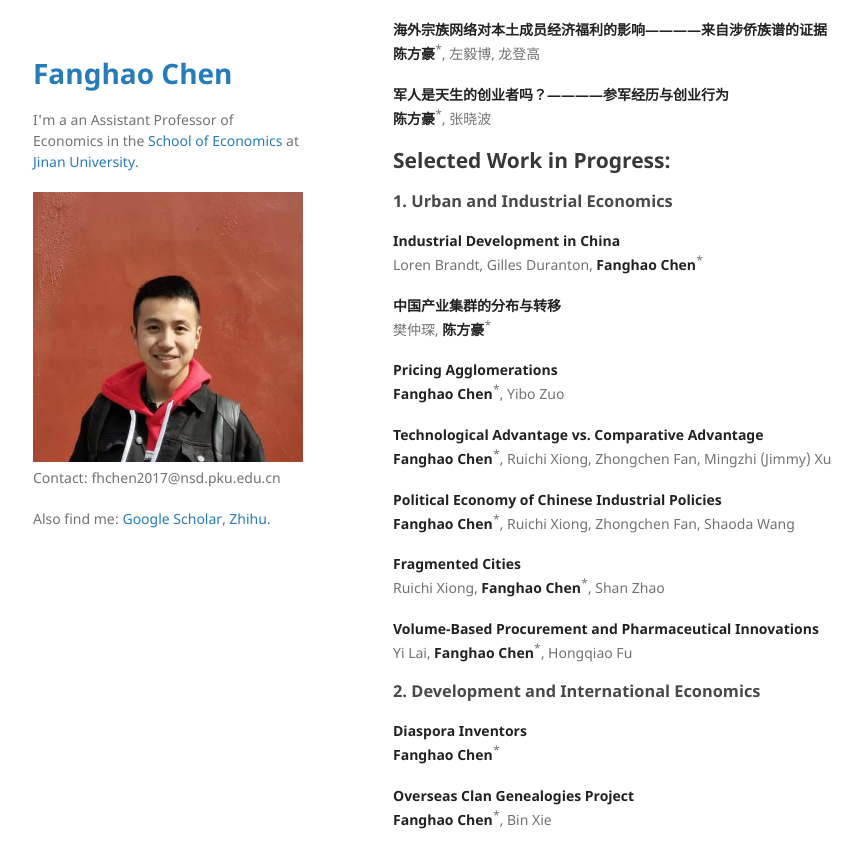
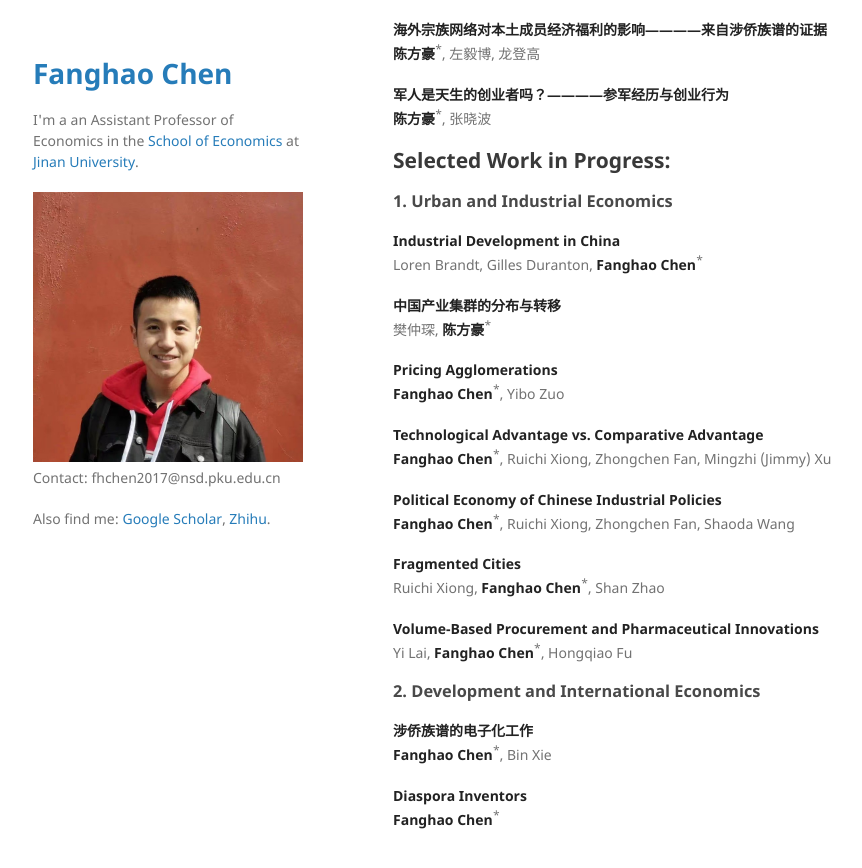
Before and after one commit to FanghaoChen/homepage, a Jekyll site: the page built from research.md, in a window 1280 px wide and 900 px high, scrolled down 782 px. Shown: the top 868 px of the window, without its empty margins (177-1039 px from the left). Built offline with Jekyll 4.4.1, drawn with Linux system fonts in a browser that asks for light colours.

Commit message:
Update research.md

```diff
--- a/research.md
+++ b/research.md
@@ -69,8 +69,8 @@ Yi Lai, **Fanghao Chen**<sup>*</sup>, Hongqiao Fu
 
 ### 2. Development and International Economics ###
 
+**涉侨族谱的电子化工作**<br/>
+**Fanghao Chen**<sup>*</sup>, Bin Xie
+
 **Diaspora Inventors**<br/>
 **Fanghao Chen**<sup>*</sup>
-
-**Overseas Clan Genealogies Project**<br/>
-**Fanghao Chen**<sup>*</sup>, Bin Xie
```
